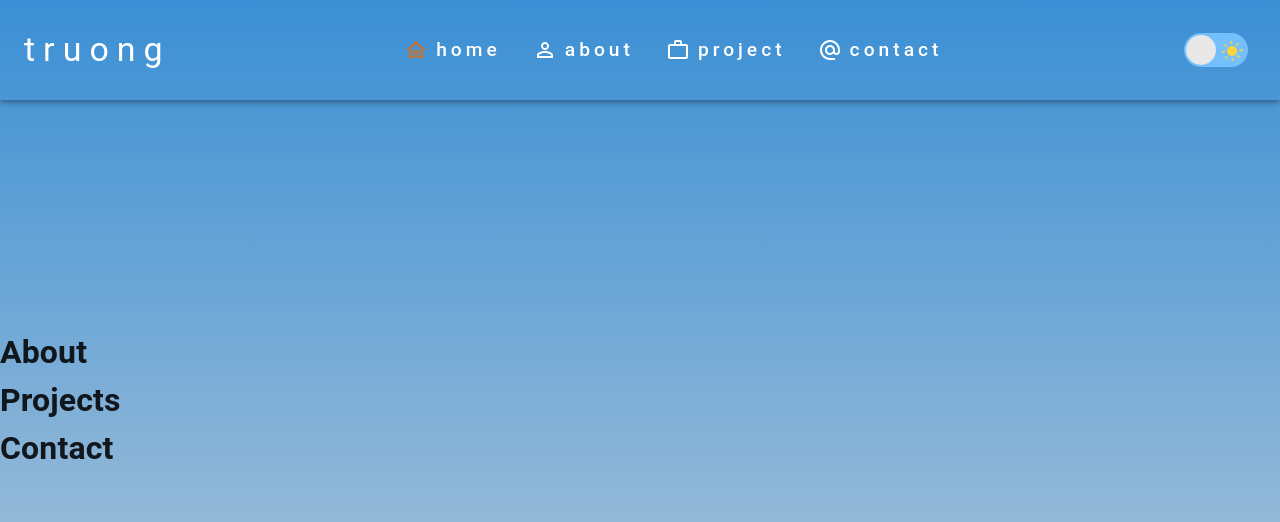
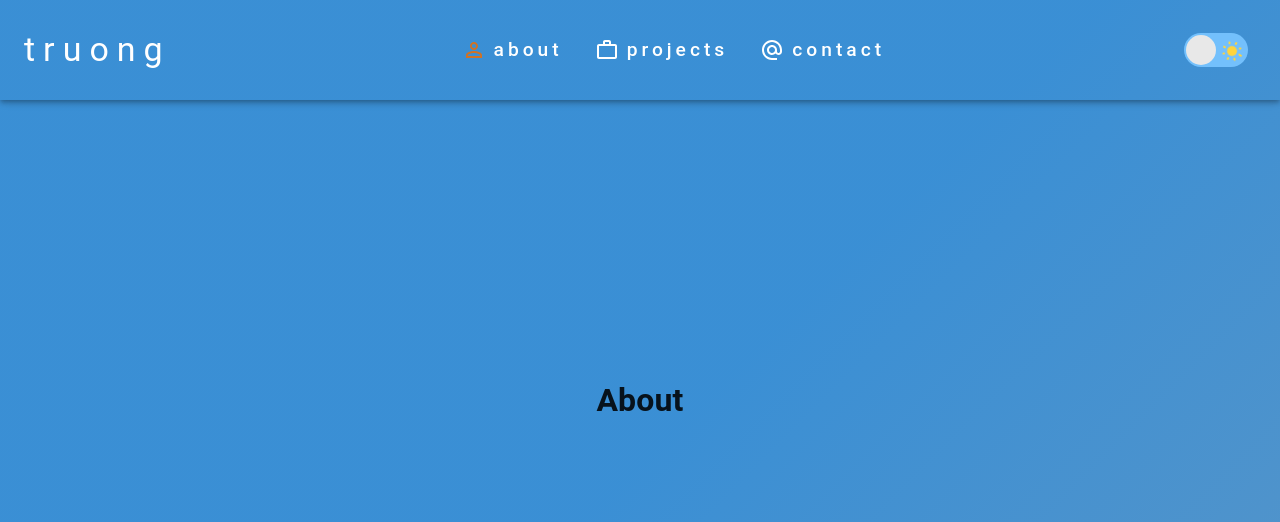
Before and after one commit to tin0312/my-portfolio, a React (Vite) app: page / in a window 1280 px wide. Shown: the top 522 px of the page. Built offline with nearby package versions, Linux system fonts and the light colour scheme.

Commit message:
Add navigation transition to pages

```diff
--- a/src/App.tsx
+++ b/src/App.tsx
@@ -1,4 +1,3 @@
-import React from "react";
 import { useEffect, useState } from "react";
 import { ThemeProvider, createTheme } from "@mui/material/styles";
 import CssBaseline from "@mui/material/CssBaseline";
@@ -9,8 +8,6 @@ import About from "./pages/About";
 import Contact from "./pages/Contact";
 import Projects from "./pages/Projects";
 import "./App.css";
-import PreloaderLight from "./component/PreloaderLight";
-import PreloaderDark from "./component/PreloaderDark";
 import PreloadPage from "./component/PreloaderPage";
 import { keyframes } from "@mui/material/styles";
 
@@ -40,7 +37,6 @@ const themeDark = createTheme({
 export default function App() {
   const [theme, setTheme] = useState(themeLight);
   const [loading, setLoading] = useState(true);
-  const [showPreload, setShowPreload] = React.useState(false);
 
   const toggleTheme = () => {
     const newTheme = theme === themeLight ? themeDark : themeLight;
@@ -49,31 +45,19 @@ export default function App() {
   };
 
   useEffect(() => {
-    let timer;
+    const timer = setTimeout(() => setLoading(false), 1000);
     const storedTheme = localStorage.getItem("theme");
-    if (storedTheme === "dark") {
-      setTheme(themeDark);
-      timer = setTimeout(() => setLoading(false), 4000);
-    } else {
-      setTheme(themeLight);
-      timer = setTimeout(() => setLoading(false), 2000);
-    }
+    setTheme(storedTheme === "dark" ? themeDark : themeLight);
+
     return () => clearTimeout(timer);
   }, []);
+
 
   return (
     <ThemeProvider theme={theme}>
       <CssBaseline />
-      {showPreload ? (
-        <PreloadPage theme={theme} />
-      ) : loading ? (
-        theme.palette.mode === "dark" ? (
-          <PreloaderDark theme={theme} />
-        ) : (
-          <PreloaderLight theme={theme} />
-        )
-      ) : (
-        <Box
+      {loading ?  <PreloadPage theme={theme}/> :
+        (<Box
           className="site-wrapper"
           sx={{
             display: "flex",
@@ -82,16 +66,16 @@ export default function App() {
             minHeight: "100vh",
             backgroundImage:
               theme.palette.mode === "light"
-                ? "linear-gradient(rgb(37, 131, 208, 0.9), rgba(14, 63, 104, 0.25))"
+                ? "linear-gradient(135deg, rgba(37, 131, 208, 0.9) 30%, rgba(14, 63, 104, 0.5) 100%)"
                 : "none",
             backgroundColor: theme.palette.background.default,
             transition:
               "background-color 0.5s ease-in-out, background-image 0.5s ease-in-out",
-            animation: loading ? "none" : `${fadeInAnimation} ease 2s forwards`, // Apply animation only when not loading
+            animation: loading ? "none" : `${fadeInAnimation} ease 1s forwards`,
           }}
         >
           <Box className="site-header">
-            <Header toggleTheme={toggleTheme} setShowPreload={setShowPreload} />
+            <Header toggleTheme={toggleTheme} />
           </Box>
           <Box className="site-main">
             <About />
@@ -101,8 +85,7 @@ export default function App() {
           <Box className="site-footer">
             <Footer />
           </Box>
-        </Box>
-      )}
+        </Box>)}
     </ThemeProvider>
   );
 }
--- a/src/component/PreloaderDark.tsx
+++ /dev/null
@@ -1,63 +0,0 @@
-import React from "react";
-import { keyframes, styled } from "@mui/material/styles";
-import Box from "@mui/material/Box";
-
-// Keyframes for the animation
-const animate = keyframes`
-  0% {
-    transform: translateX(150px);
-  }
-  50% {
-    transform: translateX(-10px);
-  }
-  100% {
-    transform: translateX(-170px);
-  }
-`;
-
-// Styled components
-const Container = styled(Box)(({ theme }) => ({
-  backgroundColor: theme.palette.background.default,
-  width: "100vw",
-  height: "100vh",
-  display: "flex",
-  alignItems: "center",
-  justifyContent: "center",
-}));
-
-const Loader = styled(Box)({
-  height: "100px",
-  width: "100px",
-  borderRadius: "50%",
-  backgroundColor: "#e8e8e8",
-  border: "4px solid #e8e8e8",
-  boxShadow: "0 0 3px #e8e8e8",
-  filter: "blur(.4px)",
-  position: "relative",
-});
-
-const Shadow = styled(Box)({
-  height: "120px",
-  width: "120px",
-  borderRadius: "50%",
-  backgroundColor: "#212121",
-  position: "absolute",
-  top: "-10px",
-  left: "10px",
-  animation: `${animate} 3s infinite 1.5s`,
-});
-
-interface PreloaderProps {
-  theme: any;
-}
-
-// Main component
-const PreloaderDark: React.FC<PreloaderProps> = ({ theme }) => (
-  <Container theme={theme}>
-    <Loader>
-      <Shadow />
-    </Loader>
-  </Container>
-);
-
-export default PreloaderDark;
--- a/src/component/PreloaderLight.tsx
+++ /dev/null
@@ -1,130 +0,0 @@
-import React from "react";
-import { keyframes, styled } from "@mui/material/styles";
-import Box from "@mui/material/Box";
-
-const sunshines = keyframes`
-  0% {
-    transform: scale(1);
-    opacity: 0.6;
-  }
-  100% {
-    transform: scale(1.4);
-    opacity: 0;
-  }
-`;
-
-const clouds = keyframes`
-  0% {
-    transform: translateX(15px);
-  }
-  50% {
-    transform: translateX(0px);
-  }
-  100% {
-    transform: translateX(15px);
-  }
-`;
-
-const PreloaderWrapper = styled(Box)(({ theme }) => ({
-  display: "flex",
-  justifyContent: "center",
-  alignItems: "center",
-  width: "100vw",
-  height: "100vh",
-  backgroundImage:
-    theme.palette.mode === "light"
-      ? "linear-gradient(rgb(37, 131, 208, 0.9), rgba(14, 63, 104, 0.25))"
-      : "none",
-}));
-
-const Sun = styled(Box)({
-  width: "120px",
-  height: "120px",
-  background: "linear-gradient(to right, #fcbb04, #fffc00)",
-  borderRadius: "60px",
-  position: "absolute",
-});
-
-const AnimatedSun = styled(Sun)({
-  animation: `${sunshines} 2s infinite`,
-});
-
-const Cloud = styled(Box)({
-  width: "65px",
-  height: "65px",
-  borderRadius: "50% 50% 0 50%",
-  backgroundColor: "#4c9beb",
-  display: "inline-block",
-});
-
-const CloudSmall = styled(Cloud)({
-  width: "30px",
-  height: "30px",
-});
-
-const CloudWrapper = styled(Box)({
-  width: "250px",
-  position: "absolute",
-  display: "flex",
-});
-
-const AnimatedCloudWrapper = styled(CloudWrapper)({
-  zIndex: 11,
-  animation: `${clouds} 8s infinite ease-in-out`,
-  paddingTop: "45px",
-  marginLeft: "25px",
-});
-
-const AnimatedCloudWrapper2 = styled(CloudWrapper)({
-  zIndex: 12,
-  animation: `${clouds} 12s infinite ease-in-out`,
-  marginTop: "-30px",
-  marginLeft: "150px",
-});
-
-interface PreloaderProps {
-  theme: any;
-}
-
-const PreloaderLight: React.FC<PreloaderProps> = ({ theme }) => (
-  <PreloaderWrapper theme={theme}>
-    <Box
-      sx={{
-        width: "250px",
-        height: "250px",
-        padding: "15px",
-        display: "flex",
-        alignItems: "center",
-        justifyContent: "center",
-        position: "relative",
-      }}
-    >
-      <AnimatedCloudWrapper>
-        <Cloud />
-        <Cloud
-          sx={{
-            width: "45px",
-            height: "45px",
-            borderRadius: "50% 50% 50% 0",
-            marginLeft: "-25px",
-          }}
-        />
-      </AnimatedCloudWrapper>
-      <Sun className="sunshine" />
-      <AnimatedSun />
-      <AnimatedCloudWrapper2>
-        <CloudSmall />
-        <CloudSmall
-          sx={{
-            width: "50px",
-            height: "50px",
-            borderRadius: "50% 50% 50% 0",
-            marginLeft: "-20px",
-          }}
-        />
-      </AnimatedCloudWrapper2>
-    </Box>
-  </PreloaderWrapper>
-);
-
-export default PreloaderLight;
--- a/src/component/PreloaderPage.tsx
+++ b/src/component/PreloaderPage.tsx
@@ -8,9 +8,9 @@ const Wrapper = styled(Box)(({ theme }) => ({
   justifyContent: "center",
   minHeight: "100vh",
   backgroundImage:
-    theme.palette.mode === "light"
-      ? "linear-gradient(rgb(37, 131, 208, 0.9), rgba(14, 63, 104, 0.25))"
-      : "none",
+  theme.palette.mode === "light"
+    ? "linear-gradient(135deg, rgba(37, 131, 208, 0.9) 30%, rgba(14, 63, 104, 0.5) 100%)"
+    : "none",
 }));
 
 const Cube = styled(Box)({
--- a/src/pages/About.tsx
+++ b/src/pages/About.tsx
@@ -3,7 +3,16 @@ import Box from "@mui/material/Box";
 export default function About() {
   return (
     <>
-      <Box className="about-wrapper">
+      <Box
+          className="about-wrapper"
+          id="about"
+          sx={{
+            height: "100vh",
+            display: "flex",
+            alignItems: "center",
+            justifyContent: "center"
+          }}
+          >
         <h1>About</h1>
       </Box>
     </>
--- a/src/pages/Contact.tsx
+++ b/src/pages/Contact.tsx
@@ -1,3 +1,20 @@
+import Box from "@mui/material/Box"
+
 export default function Contact(){
-    return <h1>Contact</h1>
+    return (
+        <>
+            <Box
+                className="contact-wrapper"
+                id="contact"
+                sx={{
+                    height: "100vh",
+                    display: "flex",
+                    alignItems: "center",
+                    justifyContent: "center"
+                  }}
+            >
+                <h1>Contact</h1>
+            </Box>
+        </>
+    )
 }
--- a/src/pages/Header.tsx
+++ b/src/pages/Header.tsx
@@ -14,7 +14,6 @@ import Toolbar from "@mui/material/Toolbar";
 import Typography from "@mui/material/Typography";
 import Button from "@mui/material/Button";
 import CloseIcon from "@mui/icons-material/Close";
-import HomeOutlinedIcon from "@mui/icons-material/HomeOutlined";
 import PersonOutlineIcon from "@mui/icons-material/PersonOutline";
 import WorkOutlineIcon from "@mui/icons-material/WorkOutline";
 import AlternateEmailIcon from "@mui/icons-material/AlternateEmail";
@@ -23,39 +22,34 @@ import ModeToggle from "../component/ModeToggle";
 import WavingHand from "../component/WavingHand";
 
 const drawerWidth = 240;
-type NavItem = "home" | "about" | "project" | "contact";
+type NavItem =  "about" | "projects" | "contact";
 
-const navItems: NavItem[] = ["home", "about", "project", "contact"];
+const navItems: NavItem[] = ["about", "projects", "contact"];
 
 interface Props {
   window?: () => Window;
   toggleTheme: () => void;
-  setShowPreload: React.Dispatch<React.SetStateAction<boolean>>;
 }
 
 const Header: React.FC<Props> = (props) => {
-  const { window, toggleTheme, setShowPreload } = props;
+  const { window, toggleTheme } = props;
   const [mobileOpen, setMobileOpen] = React.useState(false);
-  const [activeItem, setActiveItem] = React.useState<NavItem>("home");
+  const [activeItem, setActiveItem] = React.useState<NavItem>("about");
   const theme = useTheme();
 
   const handleClickRoute = (
-    item: NavItem
-    // e: React.MouseEvent<HTMLAnchorElement>
+    item: NavItem,
+    e: React.MouseEvent<HTMLAnchorElement>
   ) => {
-    // e.preventDefault();
-    // const target = e.target as HTMLAnchorElement;
-    // const id = target.getAttribute("href");
+    e.preventDefault();
+    const target = e.target as HTMLAnchorElement;
+    const id = target.getAttribute("href");
     setActiveItem(item);
     setMobileOpen(false);
-    setShowPreload(true);
-    // const element = document.querySelector(id!);
-    // if (element) {
-    setTimeout(() => {
-      // element.scrollIntoView({ behavior: "smooth" });
-      setShowPreload(false);
-    }, 700);
-    // }
+    const element = document.querySelector(id!);
+    if (element) {
+      element.scrollIntoView({ behavior: "smooth" })
+    }
   };
   const handleDrawerToggle = () => {
     setMobileOpen((prevState) => !prevState);
@@ -63,15 +57,6 @@ const Header: React.FC<Props> = (props) => {
 
   const getIcon = (item: NavItem) => {
     switch (item) {
-      case "home":
-        return (
-          <HomeOutlinedIcon
-            sx={{
-              fontSize: { xs: "2.5rem", sm: "1.5rem" },
-              color: activeItem === item ? "#D07225" : "#FFF",
-            }}
-          />
-        );
       case "about":
         return (
           <PersonOutlineIcon
@@ -81,7 +66,7 @@ const Header: React.FC<Props> = (props) => {
             }}
           />
         );
-      case "project":
+      case "projects":
         return (
           <WorkOutlineIcon
             sx={{
@@ -148,7 +133,7 @@ const Header: React.FC<Props> = (props) => {
         {navItems.map((item) => (
           <ListItem key={item} disablePadding>
             <ListItemButton
-              onClick={() => handleClickRoute(item)}
+              onClick={(e) => handleClickRoute(item, e)}
               href={`#${item}`}
               sx={{
                 display: "flex",
@@ -224,7 +209,7 @@ const Header: React.FC<Props> = (props) => {
             {navItems.map((item) => (
               <Button
                 key={item}
-                onClick={() => handleClickRoute(item)}
+                onClick={(e) => handleClickRoute(item, e)}
                 sx={{
                   display: "flex",
                   gap: "0.5rem",
--- a/src/pages/Projects.tsx
+++ b/src/pages/Projects.tsx
@@ -1,3 +1,20 @@
+import Box from "@mui/material/Box";
+
 export default function Projects() {
-  return <h1>Projects</h1>;
+  return (
+    <>
+      <Box
+          className = "projects-wrapper"
+          id="projects"
+          sx={{
+            height: "100vh",
+            display: "flex",
+            alignItems: "center",
+            justifyContent: "center"
+          }}
+        >
+        <h1>Projects</h1>
+      </Box>
+    </>
+  )
 }
```
